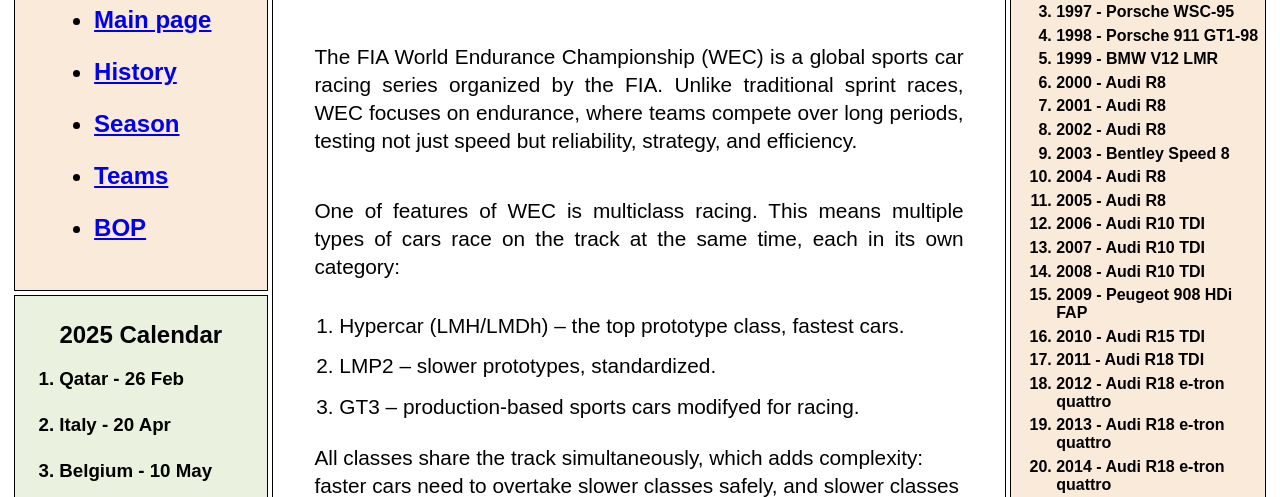
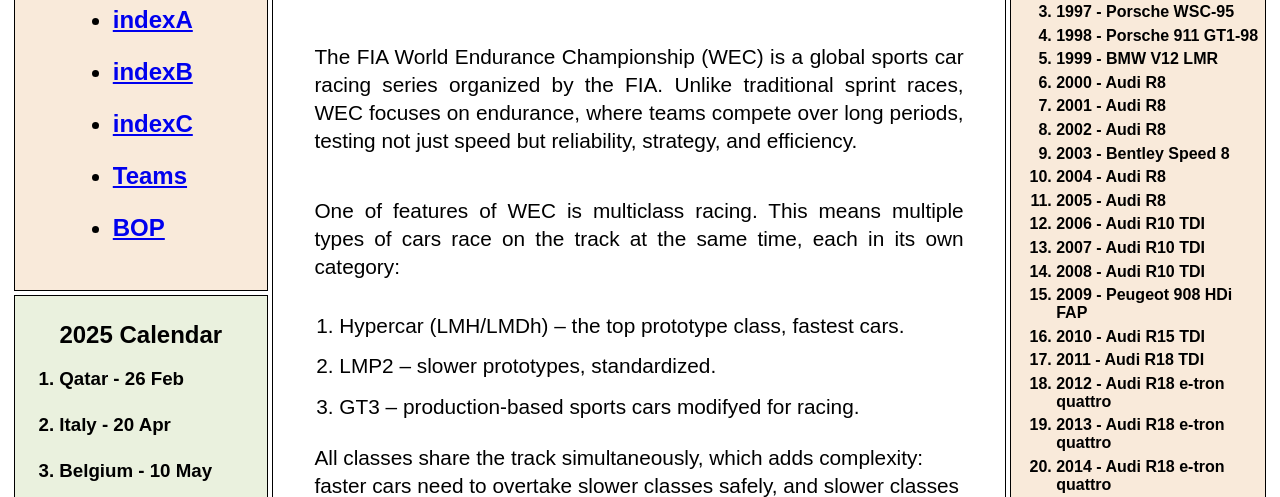
Before and after one commit to osadchuk-andrii-kpi/Lab2WEB, a plain HTML site: page indexA.html in a window 1280 px wide. Shown: the part 258-755 px from the top of the page. Drawn offline with Linux system fonts and the light colour scheme.

Commit message:
Refactor indexA.html structure and links

```diff
--- a/indexA.html
+++ b/indexA.html
@@ -8,7 +8,6 @@
 </head>
 <body>
     <div id="page">
-        <!-- 1) Верхня плашка на всю ширину -->
         <div class="blue content_div" id="block1">
             <h1>World Endurance Championship</h1>
             <div id="x">
@@ -24,14 +23,15 @@
                             <h2>You should know</h2>
                             <h2>
                                 <ul>
-                                    <li><a href="index.html">Main page</a></li>
-                                    <li><a href="history.html">History</a></li>
-                                    <li><a href="season.html">Season</a></li>
+                                    <li><a href="indexA.html">indexA</a></li>
+                                    <li><a href="indexB.html">indexB</a></li>
+                                    <li><a href="indexC.html">indexC</a></li>
                                     <li><a href="teams.html">Teams</a></li>
                                     <li><a href="bop.html">BOP</a></li>
                                 </ul>
                             </h2>
                         </div>
+
                         <div class="green content_div left-col" id="block5">
                             <h2>2025 Calendar</h2>
                             <h3>
```
